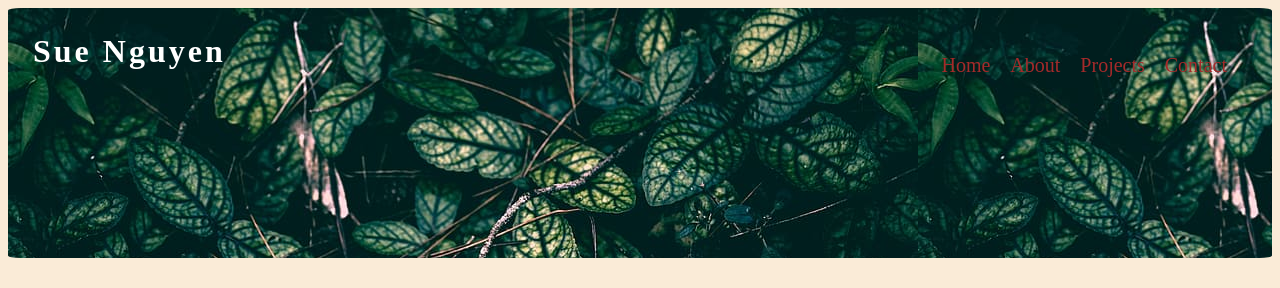
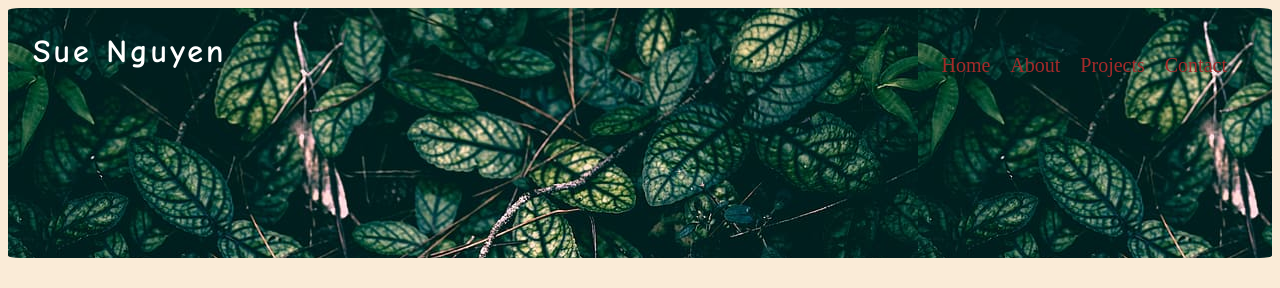
Before and after one commit to SueNguyen1214/My-porfolio-page, a plain HTML site: page index.html in a window 1280 px wide. Shown: the top 288 px of the page. Drawn offline with Linux system fonts and the light colour scheme; a script that the page names is missing.

Commit message:
Update style.css

```diff
--- a/style.css
+++ b/style.css
@@ -1,13 +1,13 @@
 /*header*/
 /*to create a background image for the logo*/
 header{
- background-image:url("picture/dark-green-leaves.jpg");
+  background-image:url("picture/dark-green-leaves.jpg");
   height: 250px;
   border-radius:1%;
 }
 /*To make the name & job title white and at the center for the mobile version*/
 header h1{
-  family-font:"Bradley Hand",cursive;
+  font-family:"Comic Sans MS", cursive, sans-serif;
   color:white;
   text-align:center;
   size:100px;
```
